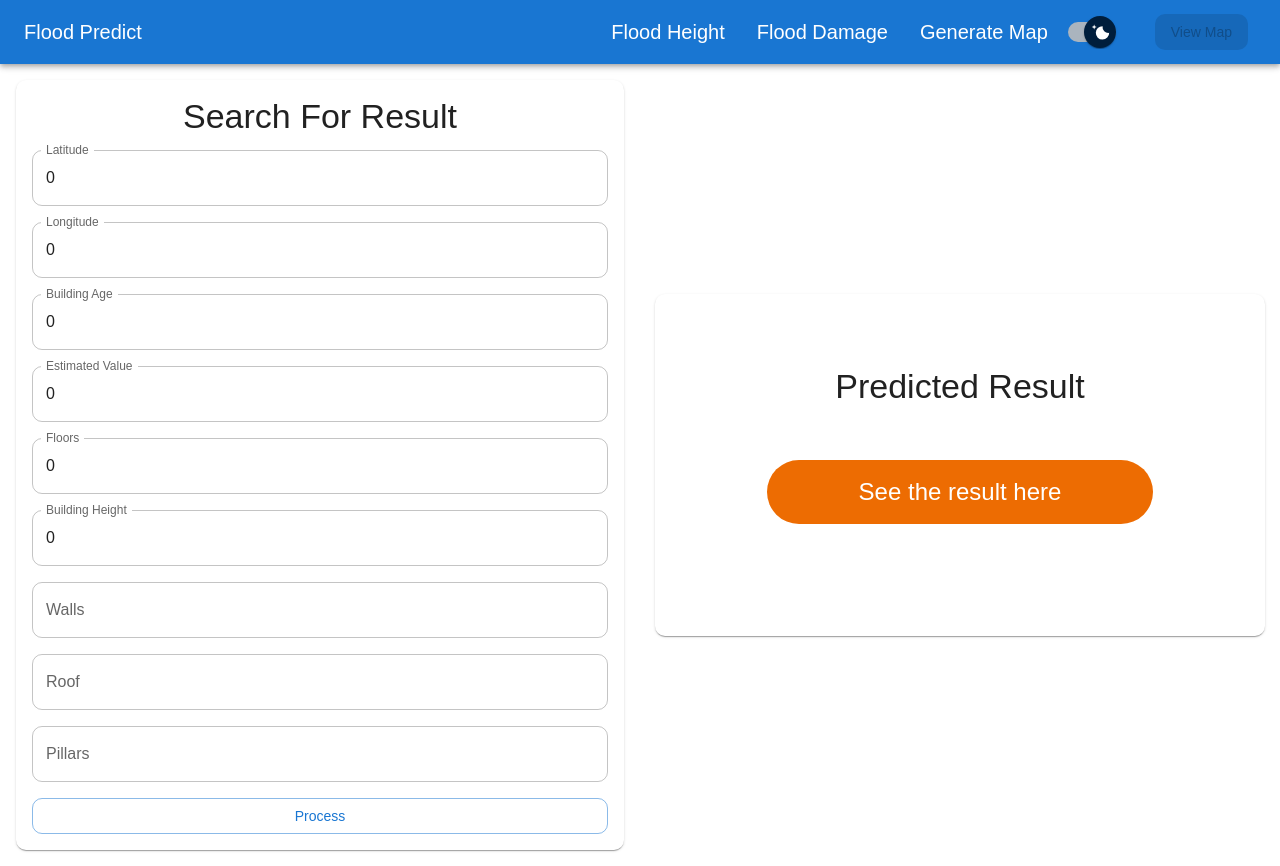
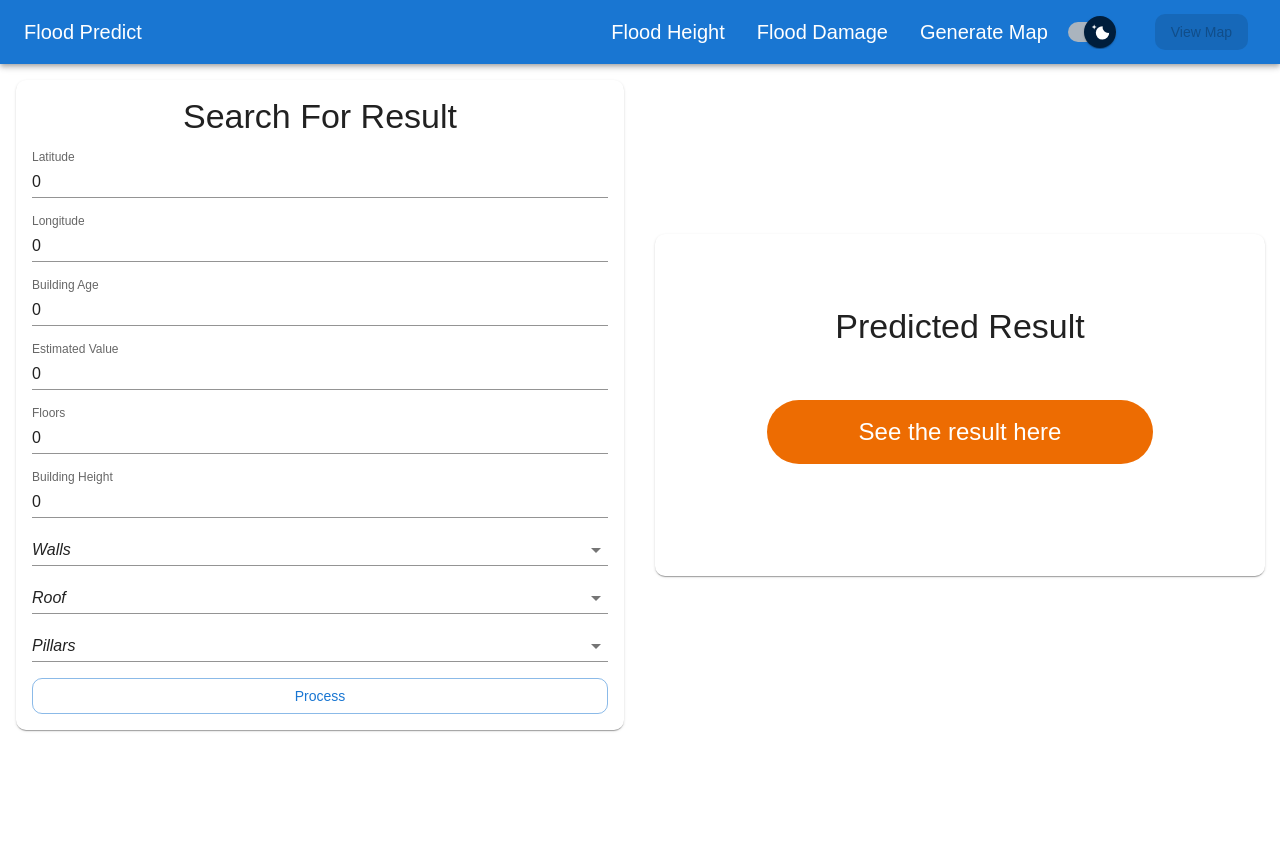
Before and after one commit to thilinawaks1999/flood-predict-ui, a React (Create React App) app: page / in a window 1280 px wide. Both pictures are taken after a click on the item "Flood Damage". After the commit the page ends 800 px from the top, so only its background shows below. Built offline with nearby package versions, Linux system fonts and the light colour scheme.

Commit message:
Update MUI imports and variants in SecondForm component

```diff
--- a/src/components/SecondForm.tsx
+++ b/src/components/SecondForm.tsx
@@ -1,7 +1,15 @@
 import React from "react";
 import { useAppDispatch } from "../redux/hooks";
 import { fetchFloodDamage } from "../redux/slice/homeReducer";
-import { Box, Paper, TextField, Typography, Grow } from "@mui/material";
+import {
+  Box,
+  Paper,
+  TextField,
+  Typography,
+  Grow,
+  MenuItem,
+  Select,
+} from "@mui/material";
 import LoadingButton from "@mui/lab/LoadingButton";
 import * as Yup from "yup";
 import { Formik, Form as FormHandle, ErrorMessage, Field } from "formik";
@@ -76,7 +84,7 @@ function SecondForm() {
                 name="latitude"
                 type="number"
                 label="Latitude"
-                variant="outlined"
+                variant="standard"
                 as={TextField}
                 sx={{ mb: 2 }}
                 fullWidth
@@ -94,7 +102,7 @@ function SecondForm() {
                 name="longitude"
                 type="number"
                 label="Longitude"
-                variant="outlined"
+                variant="standard"
                 as={TextField}
                 sx={{ mb: 2 }}
                 fullWidth
@@ -112,7 +120,7 @@ function SecondForm() {
                 name="buildingAge"
                 type="number"
                 label="Building Age"
-                variant="outlined"
+                variant="standard"
                 as={TextField}
                 sx={{ mb: 2 }}
                 fullWidth
@@ -130,7 +138,7 @@ function SecondForm() {
                 name="estimatedValue"
                 type="number"
                 label="Estimated Value"
-                variant="outlined"
+                variant="standard"
                 as={TextField}
                 sx={{ mb: 2 }}
                 fullWidth
@@ -148,7 +156,7 @@ function SecondForm() {
                 name="floors"
                 type="number"
                 label="Floors"
-                variant="outlined"
+                variant="standard"
                 as={TextField}
                 sx={{ mb: 2 }}
                 fullWidth
@@ -166,7 +174,7 @@ function SecondForm() {
                 name="buildingHeight"
                 type="number"
                 label="Building Height"
-                variant="outlined"
+                variant="standard"
                 as={TextField}
                 sx={{ mb: 2 }}
                 fullWidth
@@ -182,12 +190,19 @@ function SecondForm() {
 
               <Field
                 name="walls"
+                as={Select}
                 label="Walls"
-                variant="outlined"
-                as={TextField}
+                variant="standard"
+                displayEmpty
+                fullWidth
                 sx={{ mb: 2 }}
-                fullWidth
-              />
+              >
+                <MenuItem value="">
+                  <em>Walls</em>
+                </MenuItem>
+                <MenuItem value="Brick">Brick</MenuItem>
+                <MenuItem value="Block">Block</MenuItem>
+              </Field>
 
               <ErrorMessage
                 render={(msg) => (
@@ -200,12 +215,19 @@ function SecondForm() {
 
               <Field
                 name="roof"
+                as={Select}
                 label="Roof"
-                variant="outlined"
-                as={TextField}
+                variant="standard"
+                displayEmpty
+                fullWidth
                 sx={{ mb: 2 }}
-                fullWidth
-              />
+              >
+                <MenuItem value="">
+                  <em>Roof</em>
+                </MenuItem>
+                <MenuItem value="Asbestos">Asbestos</MenuItem>
+                <MenuItem value="Roofing tiles<">Roofing tiles</MenuItem>
+              </Field>
 
               <ErrorMessage
                 render={(msg) => (
@@ -218,12 +240,19 @@ function SecondForm() {
 
               <Field
                 name="pillars"
+                as={Select}
                 label="Pillars"
-                variant="outlined"
-                as={TextField}
+                variant="standard"
+                displayEmpty
+                fullWidth
                 sx={{ mb: 2 }}
-                fullWidth
-              />
+              >
+                <MenuItem value="">
+                  <em>Pillars</em>
+                </MenuItem>
+                <MenuItem value="None">None</MenuItem>
+                <MenuItem value="Concrete">Concrete</MenuItem>
+              </Field>
 
               <ErrorMessage
                 render={(msg) => (
```
